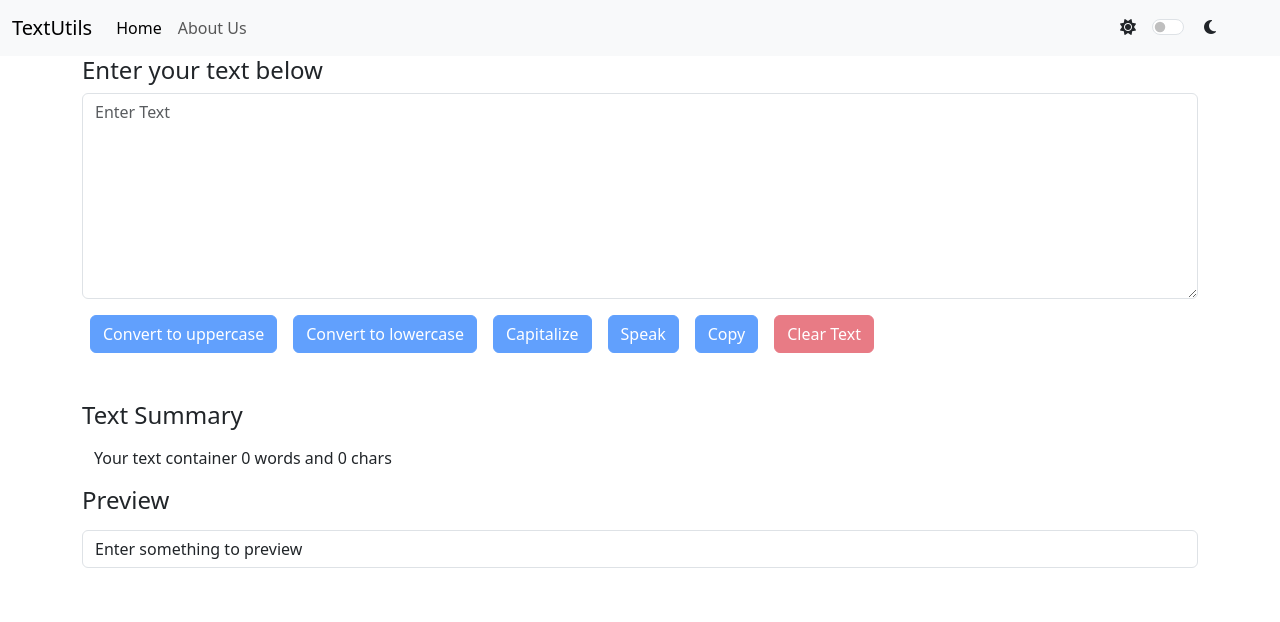
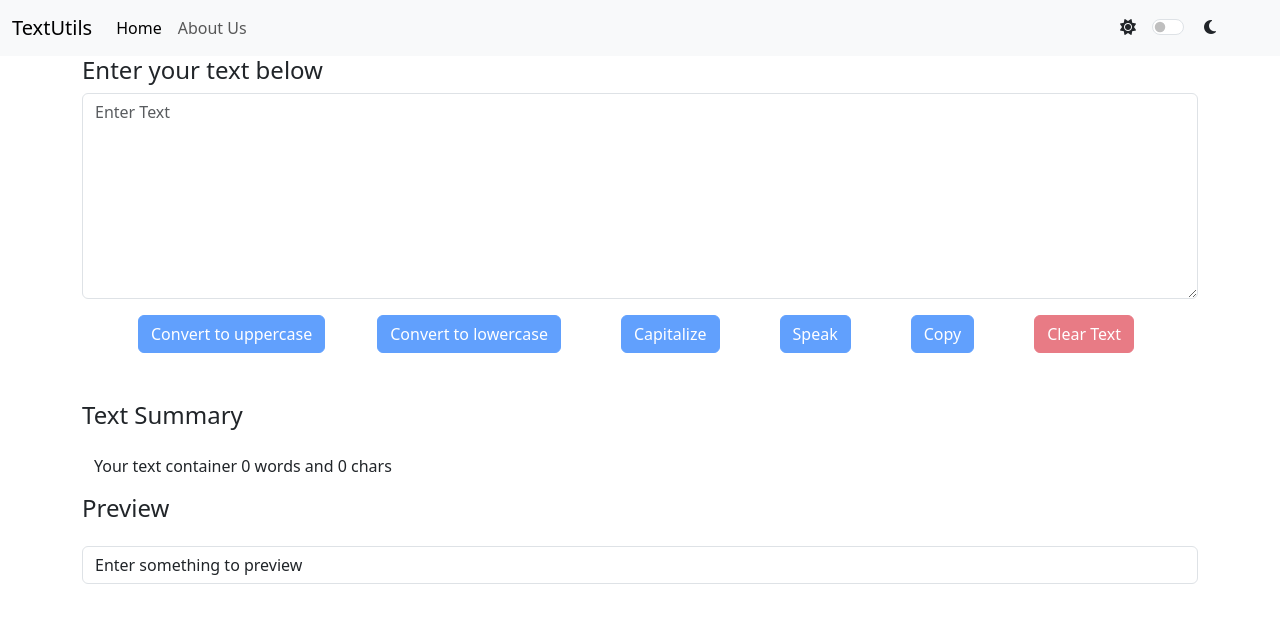
Before and after one commit to rushisonar21/text-utils, a React (Vite) app: page / in a window 1280 px wide. Shown: the top 622 px of the page. Built offline with nearby package versions, Linux system fonts and the light colour scheme.

Commit message:
updated css

```diff
--- a/src/Textform.jsx
+++ b/src/Textform.jsx
@@ -46,13 +46,13 @@ function Textform(props) {
   }
 
   return (<>
-    <div className="mb-3 container">
+    <div className="mb-3 container d-flex flex-column">
         <h4>{props.heading}</h4>
         <div className="mb-3">
         <textarea className="form-control" id="exampleFormControlTextarea1" value={text} rows="8" placeholder='Enter Text' onChange={updatePara}></textarea>
         </div>
-        <div className='Controls'>
-        <button className="btn btn-primary mx-2" onClick={convertToUpper} disabled={text===""?true:false}>Convert to uppercase</button>
+        <div className='Controls container d-flex justify-content-evenly'>
+        <button className="btn btn-primary" onClick={convertToUpper} disabled={text===""?true:false}>Convert to uppercase</button>
         <button className="btn btn-primary mx-2" onClick={convertToLower} disabled={text===""?true:false}>Convert to lowercase</button>
         <button className="btn btn-primary mx-2" onClick={Capitalize} disabled={text===""?true:false}>Capitalize</button>
         <button className="btn btn-primary mx-2" onClick={speak} disabled={text===""?true:false}>Speak</button>
@@ -60,7 +60,7 @@ function Textform(props) {
         <button className="btn btn-danger mx-2" onClick={clearText} disabled={text===""?true:false}>Clear Text</button>
         </div>
     </div>
-    <div className='my-5 container'>
+    <div className='my-5 container d-flex flex-column'>
       <h4>Text Summary</h4>
       <p className='container my-3'>Your text container {text=="" ? "0":text.split(" ").length} words and {text.length} chars</p>
       <h4>Preview</h4>
```
